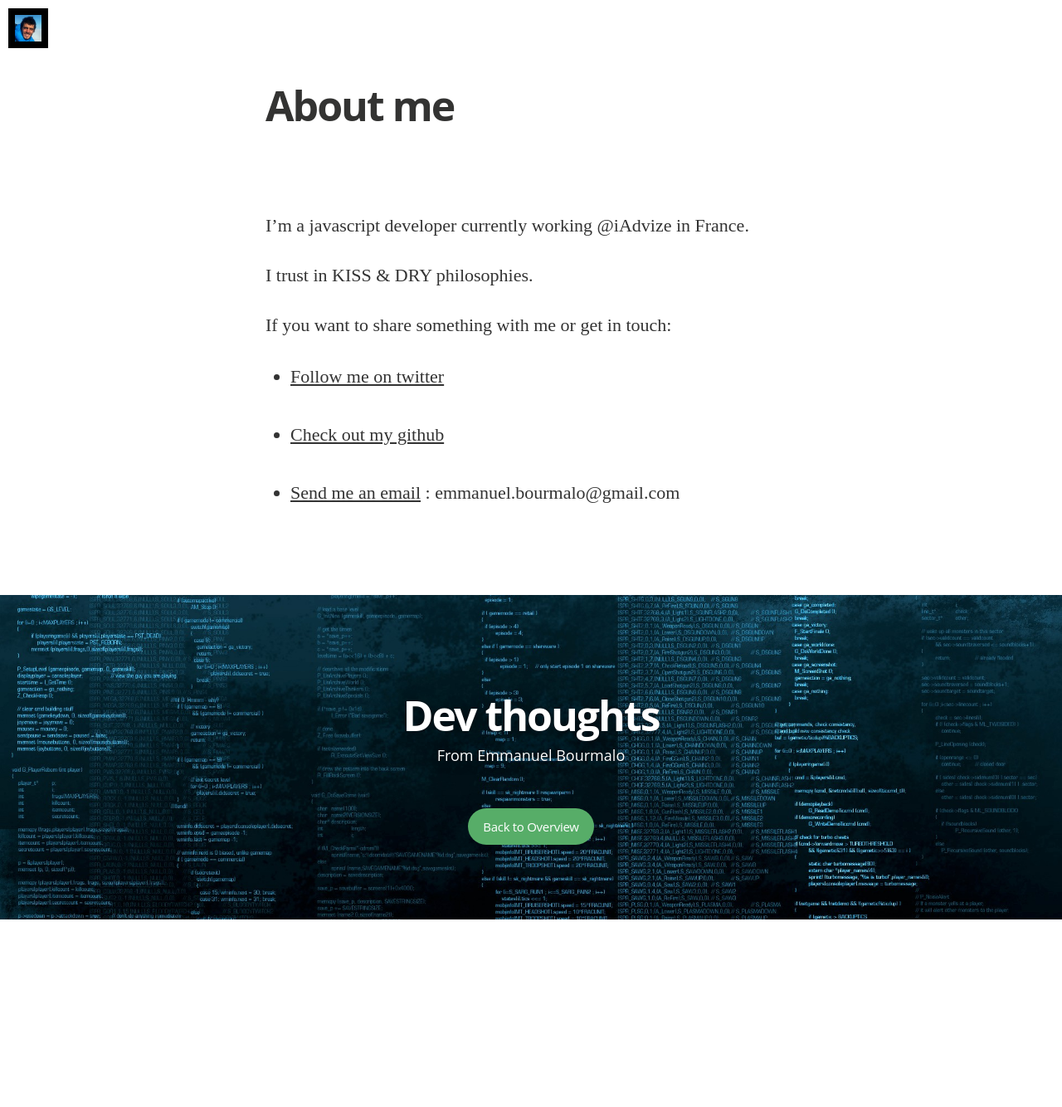
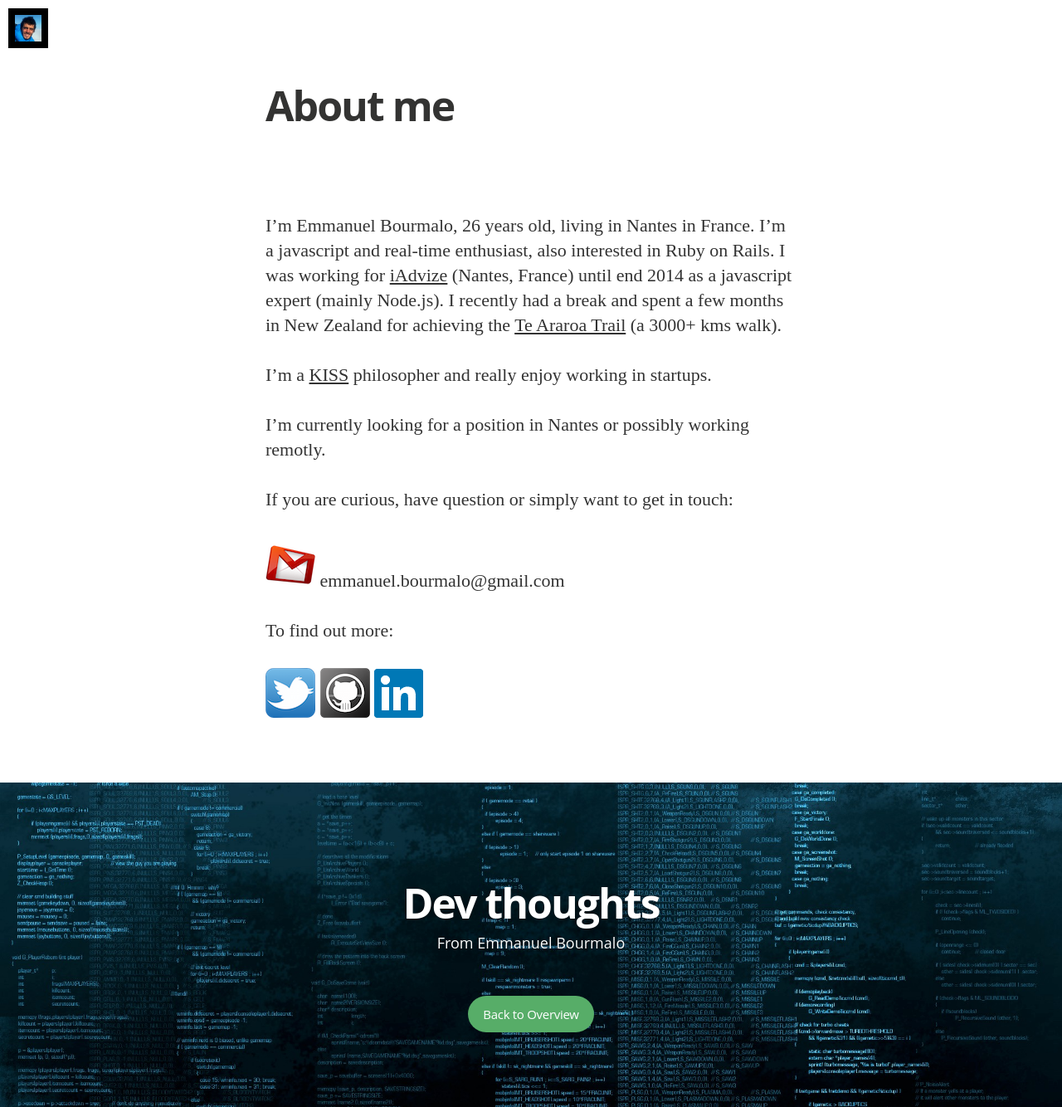
Before and after one commit to ebourmalo/ebourmalo.github.io, a Jekyll site: the page built from about.md, in a window 1280 px wide. Shown: the whole page at 83% size. Built offline with Jekyll 4.4.1, drawn with Linux system fonts in a browser that asks for light colours; nearby versions of some CDN libraries; some web fonts are replaced; Markdown is read by kramdown in place of the engine named in the settings; before the commit the page ends 1108 px from its top, so only the background shows below that.

Commit message:
Update about page

```diff
--- a/about.md
+++ b/about.md
@@ -1,16 +1,23 @@
 ---
 layout: page
 title: About me
+permalink: /about/
 ---
+I'm Emmanuel Bourmalo, 26 years old, living in Nantes in France.
+I'm a javascript and real-time enthusiast, also interested in Ruby on Rails.
+I was working for [iAdvize](http://www.iadvize.com/) (Nantes, France) until end 2014 as a javascript expert (mainly Node.js).
+I recently had a break and spent a few months in New Zealand for achieving the [Te Araroa Trail](http://www.teararoa.org.nz/) (a 3000+ kms walk).
 
-I'm a javascript developer currently working @iAdvize in France.
+I'm a [KISS](http://en.wikipedia.org/wiki/KISS_principle) philosopher and really enjoy working in startups.
 
-I trust in KISS & DRY philosophies.
+I'm currently looking for a position in Nantes or possibly working remotly.
 
-If you want to share something with me or get in touch:
+If you are curious, have question or simply want to get in touch:
 
-* [Follow me on twitter](www.twitter.com/ebourmalo)
+![](/assets/images/email.png "Email address") emmanuel.bourmalo@gmail.com
 
-* [Check out my github](//github.com/ebourmalo)
+To find out more:
 
-* [Send me an email](mailto:emmanuel.bourmalo@gmail.com) : emmanuel.bourmalo@gmail.com
+[![](/assets/images/twitter.png "Twitter account")](https://www.twitter.com/ebourmalo)
+[![](/assets/images/github.png "Github account")](https://www.github.com/ebourmalo)
+[![](/assets/images/linkedin2.png "Linkedin account")](https://www.linkedin.com/in/ebourmalo)
```
